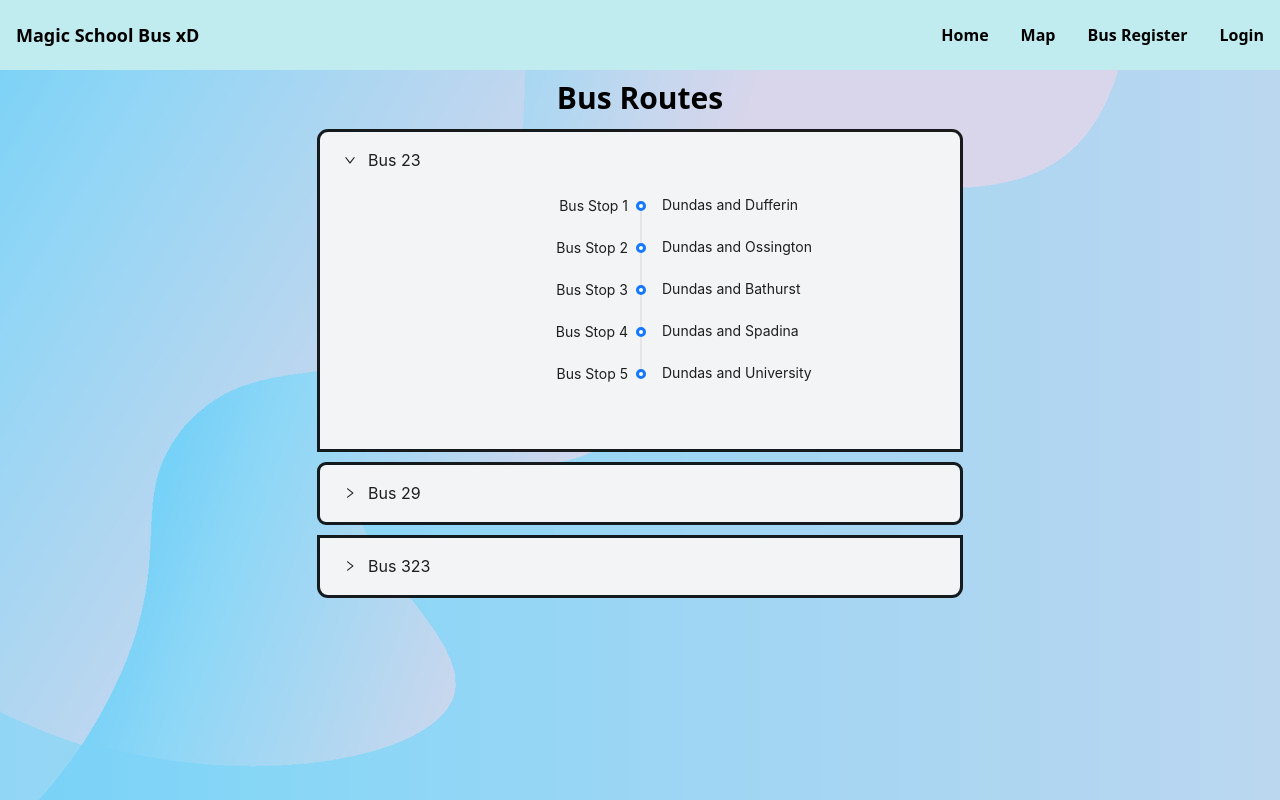
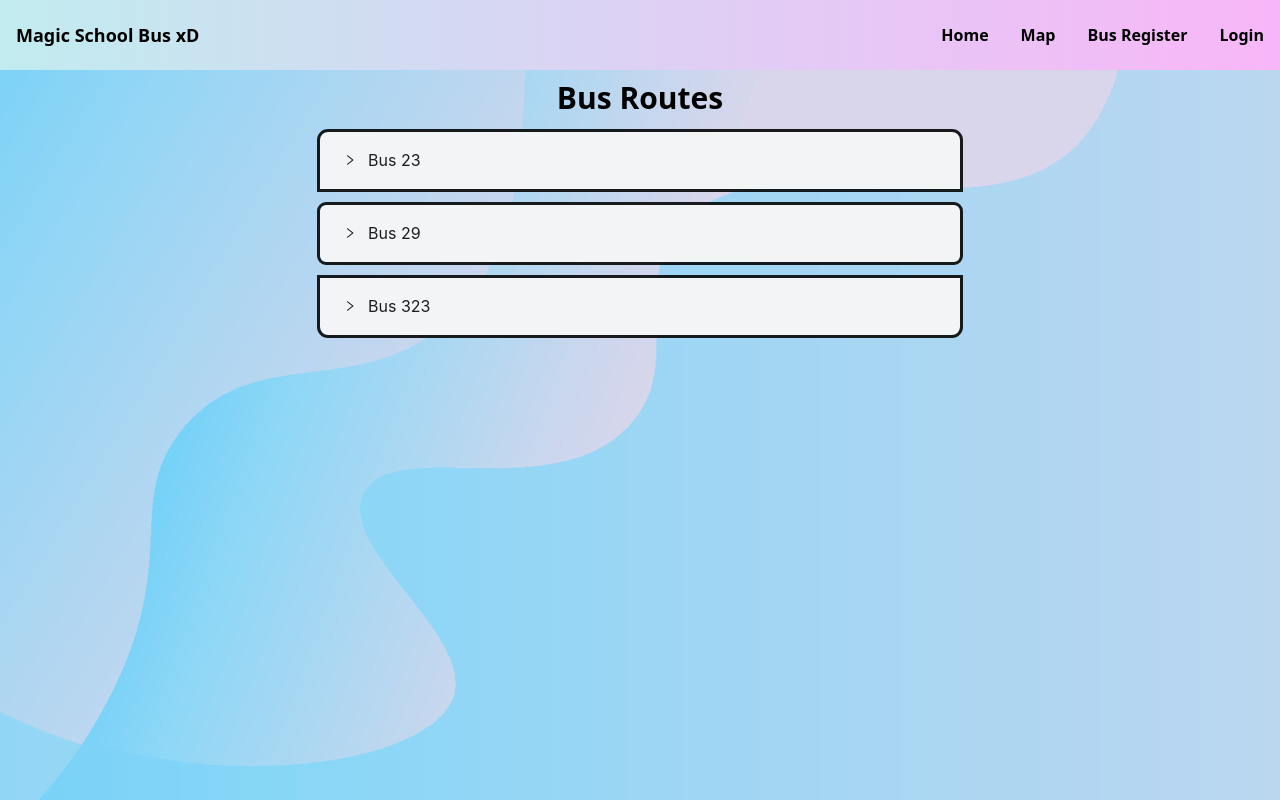
Before and after one commit to chiaraalcantara/busbuddy, a React (Vite) app in the folder client/: page /map in a window 1280 px wide. Built offline with nearby package versions, Linux system fonts and the light colour scheme.

Commit message:
added style

```diff
--- a/client/src/components/Navbar/Navbar.css
+++ b/client/src/components/Navbar/Navbar.css
@@ -1,4 +1,5 @@
 header {
-    background: rgb(193, 236, 239);
+    /*background: rgb(193, 236, 239);*/
+    background: linear-gradient(to right, rgb(193, 236, 239), rgb(248, 182, 248));
     z-index: 99999999999;
 }
--- a/client/src/pages/BusRegistration/BusRegistration.tsx
+++ b/client/src/pages/BusRegistration/BusRegistration.tsx
@@ -192,7 +192,7 @@ const BusRegistration = () => {
 
                     <Form.Item>
                         <Button
-                            className="bg-green-400 text-white font-semibold rounded-md hover:bg-green-500 items-center justify-center"
+                            className="flex bg-green-400 text-white font-semibold rounded-md hover:bg-green-500 items-center justify-items-center"
                             htmlType="submit"
                         >
                             Register
--- a/client/src/pages/Map/Map.tsx
+++ b/client/src/pages/Map/Map.tsx
@@ -11,14 +11,14 @@ const Map = () => {
                 <h1 className="text-3xl font-bold mb-4">Bus Routes</h1>
                 <Collapse
                     size="large"
-                    defaultActiveKey={['0']}
+                    // defaultActiveKey={['0']}
                     className="w-1/2"
                     ghost
                 >
                     {busRoutes.map((route, index) => (
                         <Panel
                         //hover:bg-gray-100
-                            className="mb-4 rounded-md bg-gray-100 outline-width=thin outline hover:scale-105 transition duration-300 ease-in-out hover:shadow-lg"
+                            className="mb-4 rounded-md bg-gray-100 outline hover:scale-105 transition duration-300 ease-in-out hover:shadow-lg"
                             header={route.name}
                             key={index}
                             >
```
